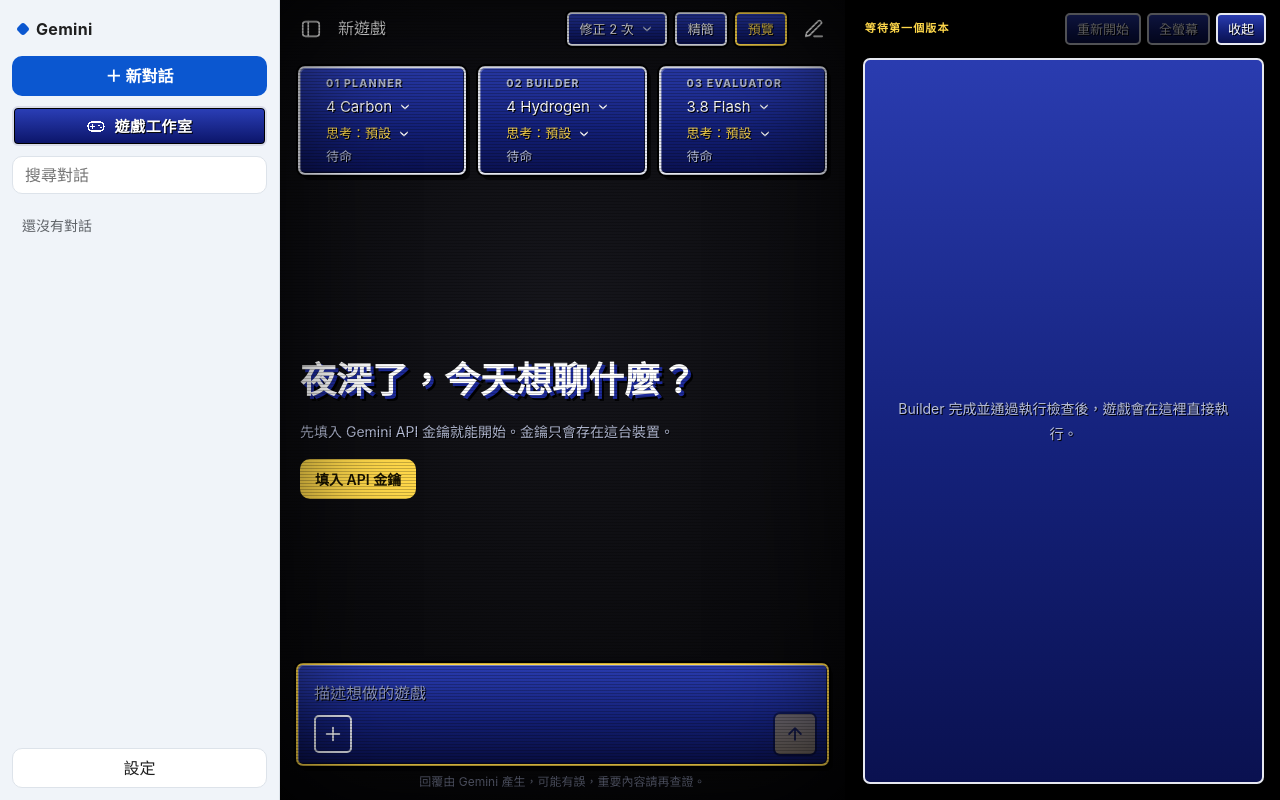
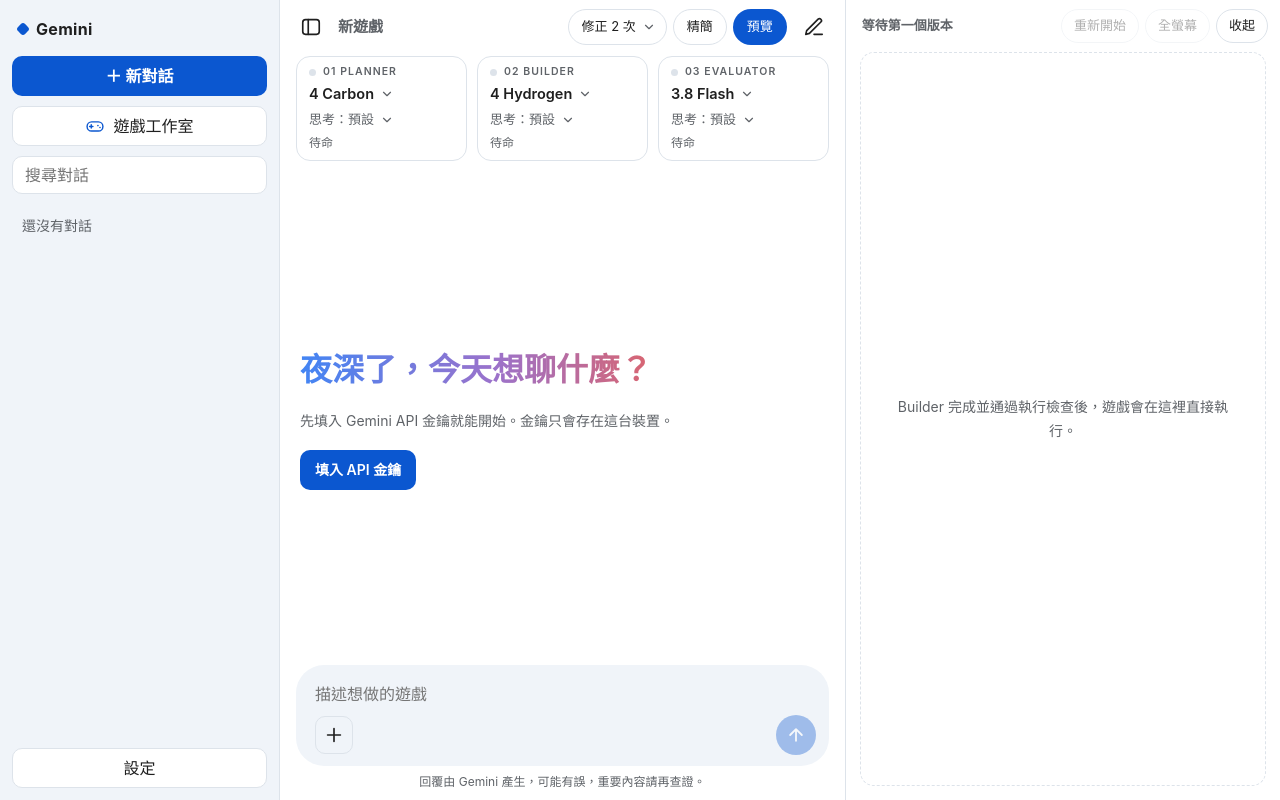
Before and after one commit to Gordon200410/Gemini-harness, a plain HTML site: page index.html in a window 1280 px wide. Both pictures are taken after a click on the button "遊戲工作室". Drawn offline with nearby package versions, Linux system fonts and the light colour scheme.

Commit message:
v1.21.0：遊戲工作室改回對話台的一般風格
- 移除復古主機風格，配色、字體與深淺色模式都和一般對話一致
- 保留流程列（狀態燈、模型與思考程度選單）、預覽面板、範例磚塊與精簡流程
- 預覽標題改為「第 N 版」

Co-Authored-By: Claude Opus 5.5 <noreply@anthropic.com>
Claude-Session: https://claude.ai/code/session_01AaWETAmSGvQTZQycrqTDou

```diff
--- a/index.html
+++ b/index.html
@@ -273,111 +273,60 @@ footer{padding:0 16px calc(8px + env(safe-area-inset-bottom))}
 .pickmenu button:active{background:var(--bubble)}
 .pickmenu button i{width:18px;flex:none;font-style:normal;color:var(--accent)}
 .pickmenu button[aria-selected="true"]{font-weight:600}
-/* ===== 遊戲工作室：90 年代主機遊戲風格（黑底掃描線、藍色漸層視窗、白色斜角邊框、點陣字體），只套用在工作室 ===== */
-.btn.studio-btn{background:linear-gradient(180deg,#2b3fb8,#0b1468);color:#fff;border:2px solid #d9dce8;border-radius:6px;font:600 15px/1 var(--sans);letter-spacing:.04em;gap:8px;text-shadow:1px 1px 0 #000;box-shadow:inset 0 0 0 1px #000}
-.btn.studio-btn svg{width:20px;height:20px;fill:none;stroke:#fff;stroke-width:1.8;stroke-linecap:square;stroke-linejoin:miter;shape-rendering:crispEdges}
-.btn.studio-btn circle{fill:#fff;stroke:none}
-.item .tag{font:700 9.5px/1 var(--sans);letter-spacing:.1em;color:#fff;background:linear-gradient(180deg,#2b3fb8,#0b1468);border:1px solid #d9dce8;border-radius:3px;padding:4px 4px 3px;flex:none}
-#app.studio main,#app.studio #gpane{
-  --win:linear-gradient(180deg,#2a3cb0 0%,#14217a 55%,#0a1150 100%);
-  --bg:#050507; --surface:#14217a; --field:#0c1460; --ink:#f2f2f2; --muted:#b8bfd9; --line:#cfd3e2;
-  --accent:#ffd84a; --accent-ink:#1a1400; --bubble:#3a3a44; --sel:#2a3cb0; --code-bg:#070b30; --danger:#ff6060;
-  --s1:#ffd84a; --s2:#7dffb0; --s3:#9fb4ff; --s4:#8088a8; --run:#ffd84a; --pass:#7dffb0; --fail:#ff6060;
-  --pix:var(--sans); --pix8:var(--sans);
-  color-scheme:dark; color:var(--ink); background:var(--bg); font-family:var(--pix);
-}
-#app.studio main{background:radial-gradient(120% 90% at 50% 40%,#16161c 0%,#060608 70%,#000 100%)}
-#app.studio main::after{content:'';position:absolute;inset:0;pointer-events:none;z-index:6;
-  background:repeating-linear-gradient(180deg,rgba(0,0,0,.22) 0 1px,transparent 1px 3px);mix-blend-mode:multiply}
-#app.studio main::before{content:'';position:absolute;inset:0;pointer-events:none;z-index:6;box-shadow:inset 0 0 120px rgba(0,0,0,.75)}
-#app.studio #scroll{background:none}
-#app.studio main>*{position:relative;z-index:1}
-#app.studio main>header{z-index:4}
-#app.studio main>#pipe{z-index:3}
-#app.studio main>#toTop,#app.studio main>#toBottom{position:absolute;z-index:5}
-#app.studio header{min-height:58px}
-#app.studio #title{color:var(--ink);font:400 16px/1.2 var(--pix);display:flex;align-items:center;gap:12px;text-shadow:2px 2px 0 #000}
-#app.studio #title::before{content:'GAME STUDIO';font:800 11px/1 var(--pix8);letter-spacing:.14em;color:var(--accent);text-shadow:2px 2px 0 #000;flex:none}
+/* ===== 遊戲工作室：沿用對話台的配色與字體，只加上流程列、預覽面板與範例磚塊 ===== */
+#app.studio{--run:var(--accent);--pass:#34a853;--fail:#ea4335}
+.btn.studio-btn{gap:8px}
+.btn.studio-btn svg{width:20px;height:20px;fill:none;stroke:var(--accent);stroke-width:1.7;stroke-linecap:round;stroke-linejoin:round}
+.btn.studio-btn circle{fill:var(--accent);stroke:none}
+.item .tag{font:600 9.5px/1 var(--sans);letter-spacing:.08em;color:var(--muted);border:1px solid var(--line);border-radius:4px;padding:3px 4px;flex:none}
 #app.studio.paneon #total{display:none}
-#app.studio.paneon #title::before{display:none}
-#app.studio #total{font-family:var(--pix);color:var(--muted)}
-#app.studio .icon{color:var(--ink)}
-/* 視窗：藍色漸層＋白色斜角框 */
-#app.studio :is(#pipe .node,.msg.model[data-stage],#composer,.bubble,.welcome .box),#gpane .gwin{
-  background:var(--win);border:2px solid #e6e8f0;border-radius:7px;
-  box-shadow:inset 1px 1px 0 rgba(255,255,255,.35),inset -1px -1px 0 rgba(0,0,0,.55),0 0 0 2px #000,4px 5px 0 rgba(0,0,0,.6)}
-#pipe{display:flex;align-items:stretch;gap:12px;padding:8px 18px 16px}
-#pipe .node{display:flex;flex-direction:column;gap:3px;padding:10px 12px 9px 26px;flex:1 1 0;min-width:0;position:relative}
-#pipe .nl{font:800 10.5px/1.2 var(--pix8);letter-spacing:.12em;color:var(--muted);display:flex;align-items:center;gap:6px;white-space:nowrap;overflow:hidden;text-shadow:1px 1px 0 #000}
-#pipe .nl i{display:none}
-#pipe .ns{font:400 13px/1.3 var(--pix);color:var(--muted);text-shadow:1px 1px 0 #000}
+#pipe{display:flex;align-items:stretch;gap:10px;padding:2px 16px 12px;position:relative;z-index:3}
+#pipe .node{display:flex;flex-direction:column;gap:2px;padding:9px 12px 8px;border:1px solid var(--line);border-radius:14px;background:var(--surface);flex:1 1 0;min-width:0;transition:border-color .2s,box-shadow .2s}
+#pipe .nl{font:600 10.5px/1.2 var(--sans);letter-spacing:.1em;color:var(--muted);display:flex;align-items:center;gap:7px;white-space:nowrap;overflow:hidden}
+#pipe .nl i{width:7px;height:7px;border-radius:50%;background:var(--line);flex:none}
+#pipe .ns{font-size:12px;color:var(--muted);font-variant-numeric:tabular-nums}
 #pipe .node .pick{width:100%}
 #pipe .node .pickmenu{left:0;right:auto}
-#pipe .node .pickbtn{border:0;background:none;padding:0;min-height:26px;font:400 15px/1.2 var(--pix);color:#fff;max-width:100%;text-shadow:1px 1px 0 #000}
-#pipe .node .pick:has(#ptPlanner) .pickbtn,#pipe .node .pick:has(#ptBuilder) .pickbtn,#pipe .node .pick:has(#ptEvaluator) .pickbtn{min-height:22px;font-size:13px;color:var(--accent)}
-#pipe .node .pickbtn svg{stroke:#fff}
-#pipe .node::before{content:'';position:absolute;left:8px;top:30px;width:0;height:0;border:6px solid transparent;border-left:9px solid #fff;filter:drop-shadow(1px 1px 0 #000);opacity:0}
-#pipe .node[data-st="run"]::before{opacity:1;animation:cursor .5s steps(2,end) infinite}
+#pipe .node .pickbtn{border:0;background:none;padding:0;min-height:26px;font-size:14.5px;font-weight:600;max-width:100%;color:var(--ink)}
+#pipe .node .pick:has(#ptPlanner) .pickbtn,#pipe .node .pick:has(#ptBuilder) .pickbtn,#pipe .node .pick:has(#ptEvaluator) .pickbtn{min-height:22px;font-size:13px;font-weight:400;color:var(--muted)}
+#pipe .node[data-st="run"]{border-color:var(--run);box-shadow:0 0 0 1px var(--run)}
+#pipe .node[data-st="run"] .nl i{background:var(--run);animation:blink 1s ease-in-out infinite}
 #pipe .node[data-st="run"] .ns{color:var(--run)}
+#pipe .node[data-st="done"] .nl i{background:var(--accent)}
+#pipe .node[data-st="pass"],#pipe .node[data-st="clean"]{border-color:var(--pass)}
+#pipe .node[data-st="pass"] .nl i,#pipe .node[data-st="clean"] .nl i{background:var(--pass)}
 #pipe .node[data-st="pass"] .ns,#pipe .node[data-st="clean"] .ns{color:var(--pass)}
+#pipe .node[data-st="fail"]{border-color:var(--fail)}
+#pipe .node[data-st="fail"] .nl i{background:var(--fail)}
 #pipe .node[data-st="fail"] .ns{color:var(--fail)}
-#pipe .node[data-st="skip"]{filter:grayscale(1) brightness(.6)}
+#pipe .node[data-st="skip"]{opacity:.45}
 #pipe .link{display:none}
-@keyframes cursor{to{transform:translateX(3px)}}
-@keyframes blink{50%{opacity:.35}}
-#app.studio .ptools{display:flex;align-items:center;gap:8px;flex:none}
-#app.studio .ptools .pickbtn,#app.studio .ptools .pbtn{font:400 13px/1 var(--pix);color:#fff;background:var(--win);border:2px solid #e6e8f0;border-radius:5px;min-height:34px;padding:0 11px;box-shadow:0 0 0 2px #000;text-shadow:1px 1px 0 #000}
-#app.studio .ptools .pbtn[aria-pressed="true"]{color:var(--accent);border-color:var(--accent)}
+@keyframes blink{50%{opacity:.3}}
+#app.studio .ptools{display:flex;align-items:center;gap:6px;flex:none}
 .ptools .pickbtn{font-size:13px;min-height:36px}
-.ptools .pbtn{min-height:36px;padding:0 13px;border-radius:999px;border:1px solid var(--line);background:var(--surface);font-size:13px}
-#app.studio .pickmenu{background:var(--win);border:2px solid #e6e8f0;border-radius:7px;box-shadow:0 0 0 2px #000,5px 6px 0 rgba(0,0,0,.6);font-family:var(--pix)}
-#app.studio .pickmenu button{font:400 15px/1.2 var(--pix);color:#fff;text-shadow:1px 1px 0 #000;border-radius:3px}
-#app.studio .pickmenu button i{color:var(--accent)}
-#app.studio .pickmenu button[aria-selected="true"]{background:rgba(255,255,255,.12);font-weight:400}
-#app.studio .msg.model[data-stage]{padding:14px 16px 10px}
-#app.studio .stage{font:800 11px/1.3 var(--pix);letter-spacing:.14em;text-transform:uppercase;border:0;padding:0;margin-bottom:12px;color:var(--accent);background:none;text-shadow:1px 1px 0 #000;display:flex;gap:10px;align-items:center}
+.ptools .pbtn{min-height:36px;padding:0 13px;border-radius:999px;border:1px solid var(--line);font-size:13px}
+.ptools .pbtn[aria-pressed="true"]{background:var(--accent);color:var(--accent-ink);border-color:transparent}
+#app.studio .msg[data-verdict="fail"] .stage{color:var(--fail)}
 #app.studio .msg[data-stage="evaluator"][data-verdict="pass"] .stage{color:var(--pass)}
-#app.studio .msg[data-verdict="fail"] .stage{color:var(--fail)}
-#app.studio .stage b{font:400 12px var(--pix);letter-spacing:0;color:var(--muted)}
-#app.studio .msg.model>.md{font-family:var(--read)}
-#app.studio .bubble{font-family:var(--pix);font-size:16px;line-height:1.7;text-shadow:1px 1px 0 rgba(0,0,0,.7)}
-#app.studio .md :is(h1,h2,h3,h4){color:var(--accent)}
-#app.studio .md strong{color:var(--accent)}
-#app.studio .bubble{background:linear-gradient(180deg,#4a4a56,#2a2a33);border-radius:7px}
-#app.studio .code{border:2px solid #000;border-radius:4px;background:#000;box-shadow:inset 0 0 0 1px #3a3f66}
-#app.studio .code .bar{font-family:var(--pix);border-bottom-color:#3a3f66}
-#app.studio .code pre code{font-family:var(--mono)}
-#app.studio .note,#app.studio .acts,#app.studio .acts button{font-family:var(--pix);color:var(--muted)}
-#app.studio #composer{padding:12px 12px 10px 16px}
-#app.studio #composer:focus-within{border-color:var(--accent)}
-#app.studio #input{font-family:var(--pix);color:#fff;text-shadow:1px 1px 0 #000}
-#app.studio #input::placeholder{color:#9aa3c8}
-#app.studio #send{background:var(--accent);color:#1a1400;border-radius:5px;box-shadow:0 0 0 2px #000}
-#app.studio .cbar .icon{border:2px solid #e6e8f0;border-radius:5px;color:#fff}
-#app.studio .hint{font-family:var(--pix);color:#6a6f85}
-#app.studio .welcome{max-width:720px;gap:16px}
-#app.studio .kicker{font:800 12px/1 var(--pix8);letter-spacing:.2em;color:var(--accent);text-shadow:2px 2px 0 #000}
-#app.studio .welcome h1{font:700 36px/1.35 var(--pix);background:none;-webkit-background-clip:border-box;background-clip:border-box;color:#fff;text-shadow:3px 3px 0 #1d2a9a,5px 5px 0 #000}
-#app.studio .welcome p{max-width:560px;font-family:var(--pix);color:var(--muted);text-shadow:1px 1px 0 #000}
-.shelf{display:flex;gap:16px;overflow-x:auto;padding:14px 6px 18px;margin:6px -6px 0;-webkit-overflow-scrolling:touch;scroll-snap-type:x proximity}
-.tile{flex:none;width:146px;display:flex;flex-direction:column;gap:9px;text-align:left;scroll-snap-align:start;font-family:var(--pix)}
-.tile .art{width:146px;height:146px;border-radius:6px;display:grid;place-items:center;border:2px solid #e6e8f0;box-shadow:0 0 0 2px #000,4px 5px 0 rgba(0,0,0,.6);image-rendering:pixelated;transition:transform .1s steps(2)}
-.tile .art svg{width:62%;height:62%;shape-rendering:crispEdges}
-.tile b{font-weight:400;font-size:15px;color:#fff;text-shadow:1px 1px 0 #000}
-.tile small{font-size:12px;color:var(--muted);line-height:1.5;display:-webkit-box;-webkit-line-clamp:2;-webkit-box-orient:vertical;overflow:hidden}
-.tile:hover .art,.tile:focus-visible .art,.tile:active .art{transform:translate(-2px,-2px);border-color:var(--accent);box-shadow:0 0 0 2px #000,6px 7px 0 rgba(0,0,0,.6)}
-.tile:focus-visible{outline:none}
-#gpane{width:clamp(340px,34vw,600px);flex:none;border-left:2px solid #000;display:flex;flex-direction:column;background:#000 !important}
-#gpane .gbar{display:flex;align-items:center;justify-content:space-between;gap:8px;padding:calc(12px + env(safe-area-inset-top)) 14px 12px 18px;min-height:58px}
-#gver{font:800 11px/1.6 var(--pix8);letter-spacing:.1em;color:var(--accent);text-shadow:2px 2px 0 #000;white-space:nowrap;overflow:hidden;text-overflow:ellipsis}
+#app.studio .kicker{font:600 12px/1 var(--sans);letter-spacing:.16em;color:var(--accent)}
+.shelf{display:flex;gap:14px;overflow-x:auto;padding:10px 4px 14px;margin:4px -4px 0;-webkit-overflow-scrolling:touch;scroll-snap-type:x proximity}
+.tile{flex:none;width:140px;display:flex;flex-direction:column;gap:8px;text-align:left;scroll-snap-align:start}
+.tile .art{width:140px;height:140px;border-radius:18px;display:grid;place-items:center;transition:transform .25s ease,box-shadow .25s}
+.tile .art svg{width:62%;height:62%}
+.tile b{font-weight:600;font-size:15px}
+.tile small{font-size:12.5px;color:var(--muted);line-height:1.45;display:-webkit-box;-webkit-line-clamp:2;-webkit-box-orient:vertical;overflow:hidden}
+.tile:hover .art,.tile:focus-visible .art,.tile:active .art{transform:translateY(-2px);box-shadow:0 8px 22px rgba(0,0,0,.18)}
+#gpane{width:clamp(340px,34vw,600px);flex:none;border-left:1px solid var(--line);display:flex;flex-direction:column;background:var(--bg)}
+#gpane .gbar{display:flex;align-items:center;justify-content:space-between;gap:8px;padding:calc(8px + env(safe-area-inset-top)) 12px 8px 16px;min-height:52px}
+#gver{font-size:13px;font-weight:600;color:var(--muted);white-space:nowrap;overflow:hidden;text-overflow:ellipsis}
 #gpane .gtools{display:flex;gap:6px;flex:none}
 #gpane .gtools button:disabled{opacity:.35}
-#gpane .gtools button{font:400 13px/1 var(--pix);min-height:32px;padding:0 10px;color:#fff;background:var(--win);border:2px solid #e6e8f0;border-radius:5px;box-shadow:0 0 0 2px #000;text-shadow:1px 1px 0 #000}
-#gstage{flex:1;position:relative;padding:0 16px calc(16px + env(safe-area-inset-bottom))}
+#gpane .gtools button{font-size:13px;min-height:34px;padding:0 12px;border:1px solid var(--line);border-radius:999px}
+#gstage{flex:1;position:relative;padding:0 14px calc(14px + env(safe-area-inset-bottom))}
 #gframe,#pframe{color-scheme:normal}
-#gframe{width:100%;height:100%;border:2px solid #e6e8f0;border-radius:6px;background:#000;box-shadow:0 0 0 2px #000,0 0 30px rgba(42,60,176,.35)}
-#gempty{position:absolute;inset:0 16px calc(16px + env(safe-area-inset-bottom));display:grid;place-items:center;text-align:center;color:var(--muted);background:var(--win);border:2px solid #e6e8f0;border-radius:7px;box-shadow:0 0 0 2px #000;font:400 14px/1.8 var(--pix);padding:24px;text-shadow:1px 1px 0 #000}
-@media (prefers-reduced-motion:reduce){#pipe .node[data-st="run"]::before{animation:none}}
+#gframe{width:100%;height:100%;border:1px solid var(--line);border-radius:14px;background:#fff}
+#gempty{position:absolute;inset:0 14px calc(14px + env(safe-area-inset-bottom));display:grid;place-items:center;text-align:center;color:var(--muted);border:1px dashed var(--line);border-radius:14px;font-size:14px;padding:24px;line-height:1.7}
+@media (prefers-reduced-motion:reduce){#pipe .node[data-st="run"] .nl i{animation:none}}
 #toast{position:fixed;left:50%;bottom:calc(120px + env(safe-area-inset-bottom));transform:translateX(-50%);background:var(--ink);color:var(--bg);padding:8px 16px;border-radius:999px;font-size:14px;z-index:40;opacity:0;pointer-events:none;transition:opacity .2s;max-width:90vw;text-align:center}
 #toast.show{opacity:1}
 </style>
@@ -1449,7 +1398,7 @@ function updatePane() {
   $('#gempty').hidden = !!code; $('#gframe').hidden = !code; $('#greload').disabled = $('#gfull').disabled = !code;
   if (pane._code !== code) {
     pane._code = code; $('#gframe').srcdoc = code || '';
-    $('#gver').textContent = code ? 'BUILD ' + String(builds.length).padStart(2, '0') + ' · ' + (last.mid || last.model || '') : '等待第一個版本';
+    $('#gver').textContent = code ? '第 ' + builds.length + ' 版 · ' + (last.mid || last.model || '') : '等待第一個版本';
   }
 }
 function studioWelcome() {
```
